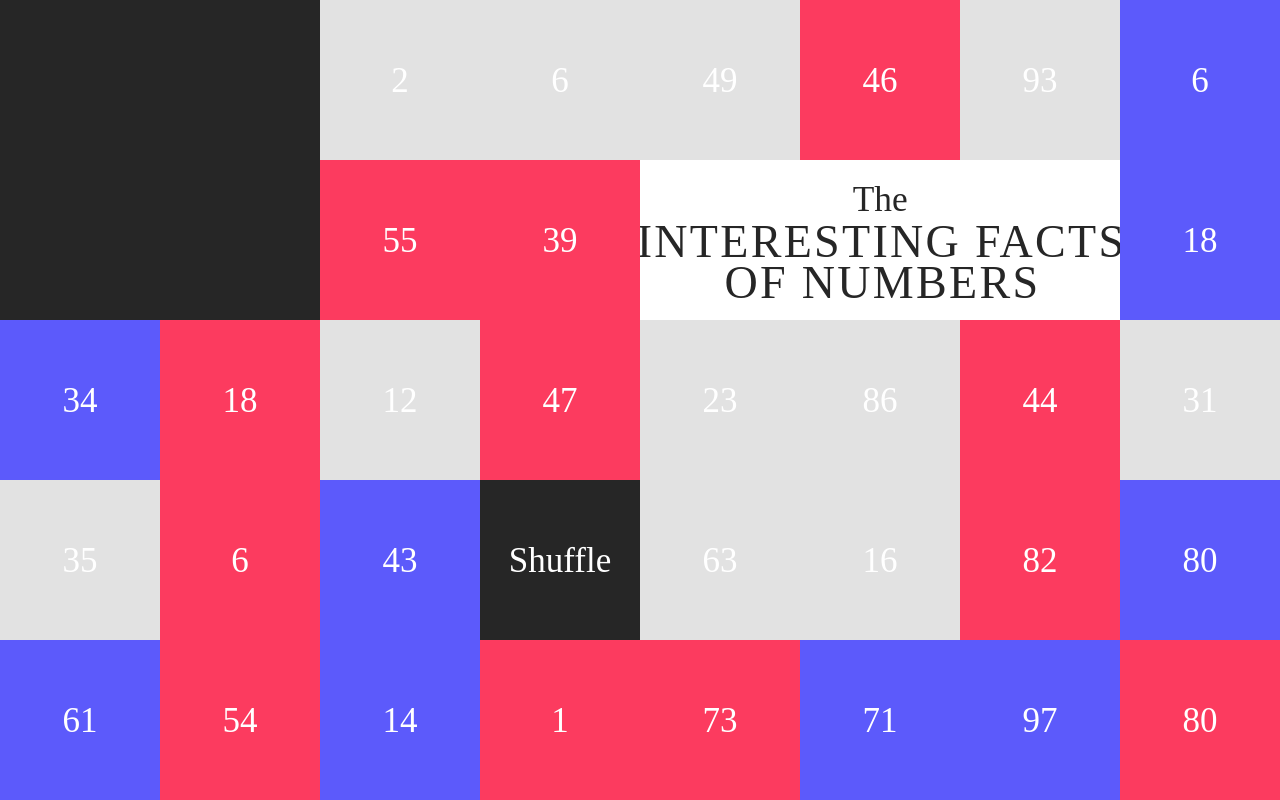
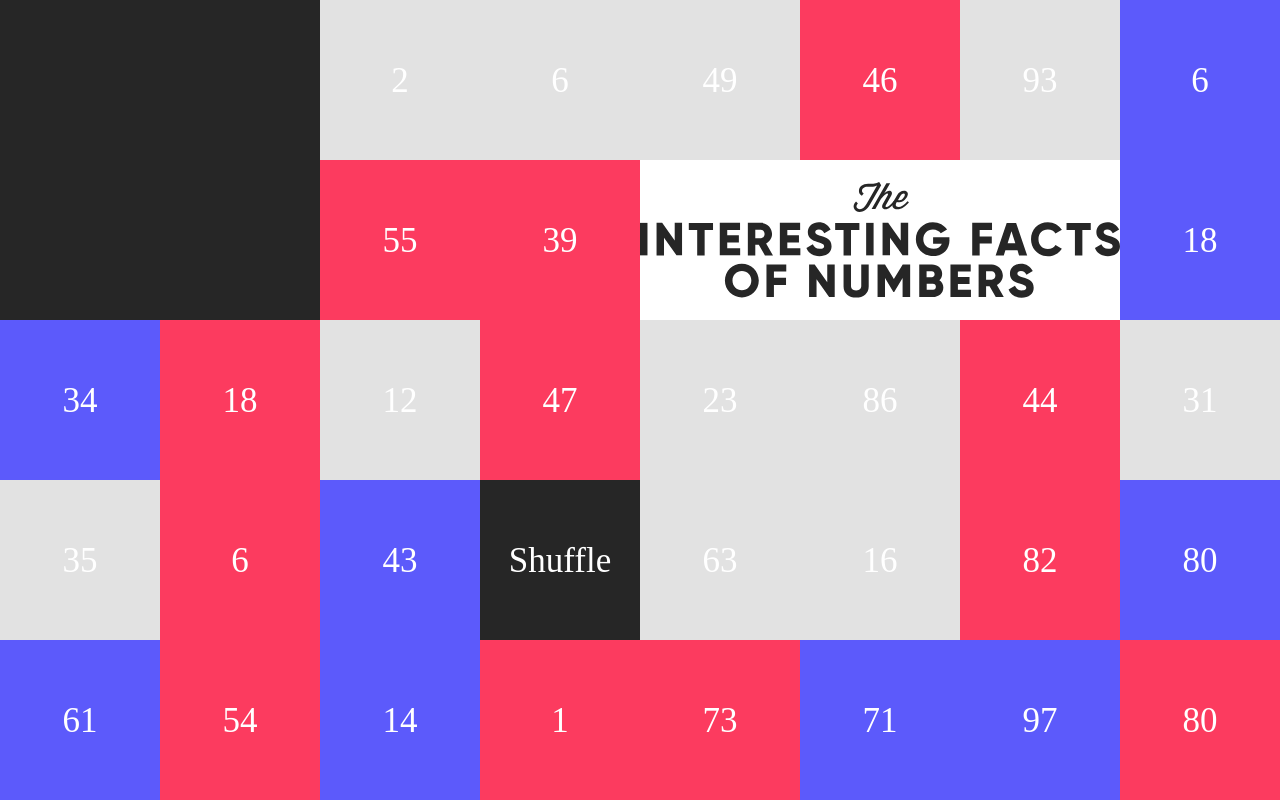
Before and after one commit to brizism/number_facts, a website: page public/index.html in a window 1280 px wide. Drawn offline with Linux system fonts and the light colour scheme; a web font is replaced by a local one.

Commit message:
update svg logo

```diff
--- a/public/index.html
+++ b/public/index.html
@@ -2,7 +2,7 @@
 <html lang="en">
 <head>
   <meta charset="UTF-8">
-  <meta name="viewport" content="width=device-width, initial-scale=1.0">
+  <meta name="viewport" content="width=device-width, initial-scale=1, maximum-scale=1">
   <meta http-equiv="X-UA-Compatible" content="ie=edge">
   <link rel="stylesheet" href="css/styles.css">
   <title>Numbers</title>
@@ -44,10 +44,62 @@
         <div class="action"></div>
       </div>
       <div class="grid__item white">
-        <svg x="0px" y="0px" viewBox="0 0 416.1 106.2" width="560">
-          <text transform="matrix(1 0 0 1 -2.9355 67.4746)"><tspan class="svg" x="0" y="0" fill="#262626" font-family="'Gilroy-ExtraBold'" font-size="39.9169" letter-spacing="2">INTERESTING FACTS</tspan><tspan class="svg" x="76.1" y="35.6" fill="#262626" font-family="'Gilroy-ExtraBold'" font-size="39.9169" letter-spacing="2">OF NUMBERS</tspan>
-          </text>
-          <text class="svg" transform="matrix(1 0 0 1 184.3755 27.4745)" fill="#262626" font-family="'Wisdom-Script'" font-size="30.6857">The</text>
+        <svg x="0px" y="0px" viewBox="0 0 412.2 100.2" width="560">
+        <g class="svg">
+          <path fill="#262626" d="M6.4,35.1v27.9H0V35.1H6.4z"/>
+          <path fill="#262626" d="M36.1,35.1v27.9h-4.8L20.6,47.9v15.2h-6.4V35.1H19l10.8,15.2V35.1H36.1z"/>
+          <path fill="#262626" d="M62.7,41.3h-7.2v21.8h-6.4V41.3h-7.2v-6.1h20.8V41.3z"/>
+          <path fill="#262626" d="M86,56.9v6.1H68.5V35.1h17.4v6.1h-11v4.6h10V52h-10v4.9H86z"/>
+          <path fill="#262626" d="M102,53.9h-3v9.2h-6.4V35.1h11.2c5.3,0,9.6,4.3,9.6,9.6c0,3.4-2.1,6.5-5.1,8.1l5.9,10.3h-6.9L102,53.9z
+            M99,48.3h4.8c1.8,0,3.2-1.6,3.2-3.6s-1.4-3.6-3.2-3.6H99V48.3z"/>
+          <path fill="#262626" d="M137.7,56.9v6.1h-17.6V35.1h17.4v6.1h-11v4.6h10V52h-10v4.9H137.7z"/>
+          <path fill="#262626" d="M142.9,56.7l5.5-3.2c1,2.3,2.7,3.9,5.9,3.9c3,0,3.8-1.2,3.8-2.3c0-1.7-1.6-2.4-5.8-3.6
+            c-4.2-1.2-8.2-3.2-8.2-8.5c0-5.4,4.6-8.5,9.4-8.5c4.6,0,8.2,2.2,10.2,6.3l-5.4,3.2c-1-2-2.3-3.2-4.8-3.2c-2,0-3,1-3,2.1
+            c0,1.3,0.7,2.2,5,3.5c4.2,1.3,9,2.8,9,8.7c0,5.4-4.3,8.6-10.4,8.6C148.2,63.6,144.5,60.8,142.9,56.7z"/>
+          <path fill="#262626" d="M188.4,41.3h-7.2v21.8h-6.4V41.3h-7.2v-6.1h20.8V41.3z"/>
+          <path fill="#262626" d="M200.6,35.1v27.9h-6.4V35.1H200.6z"/>
+          <path fill="#262626" d="M230.3,35.1v27.9h-4.8l-10.8-15.2v15.2h-6.4V35.1h4.8l10.8,15.2V35.1H230.3z"/>
+          <path fill="#262626" d="M265.8,49.9c0,8.5-5.9,13.7-13.8,13.7c-8.8,0-15.1-6.5-15.1-14.5c0-8.1,6.4-14.6,14.6-14.6
+            c5.3,0,9.9,2.6,12.2,6.4l-5.4,3.1c-1.2-1.8-3.7-3.3-6.8-3.3c-4.7,0-8.2,3.5-8.2,8.4c0,4.8,3.4,8.2,8.8,8.2c3.7,0,6.1-1.6,7.1-4.3
+            h-7.5v-5.6h14V49.9z"/>
+          <path fill="#262626" d="M291.7,41.3v5.4h10.4v6.1h-10.4v10.3h-6.4V35.1h17v6.1H291.7z"/>
+          <path fill="#262626" d="M324.2,58.7h-10.4l-1.4,4.4h-7l9.5-27.9h8.1l9.5,27.9h-7L324.2,58.7z M322.3,52.7l-3.3-10.3l-3.3,10.3
+            H322.3z"/>
+          <path fill="#262626" d="M335.8,49.1c0-8.2,6.1-14.5,14.5-14.5c5.1,0,9.5,2.5,12,6.5l-5.5,3.2c-1.2-2.2-3.6-3.4-6.5-3.4
+            c-5,0-8.1,3.3-8.1,8.3c0,5,3.2,8.3,8.1,8.3c2.8,0,5.3-1.3,6.5-3.4l5.5,3.2c-2.4,4-6.9,6.5-12,6.5C341.9,63.6,335.8,57.3,335.8,49.1
+            z"/>
+          <path fill="#262626" d="M387.1,41.3h-7.2v21.8h-6.4V41.3h-7.2v-6.1h20.8V41.3z"/>
+          <path fill="#262626" d="M390.7,56.7l5.5-3.2c1,2.3,2.7,3.9,5.9,3.9c3,0,3.8-1.2,3.8-2.3c0-1.7-1.6-2.4-5.8-3.6
+            c-4.2-1.2-8.2-3.2-8.2-8.5c0-5.4,4.6-8.5,9.4-8.5c4.6,0,8.2,2.2,10.2,6.3L406,44c-1-2-2.3-3.2-4.8-3.2c-2,0-3,1-3,2.1
+            c0,1.3,0.7,2.2,5,3.5c4.2,1.3,9,2.8,9,8.7c0,5.4-4.3,8.6-10.4,8.6C396,63.6,392.2,60.8,390.7,56.7z"/>
+          <path fill="#262626" d="M72.9,84.7c0-8.2,6.5-14.5,14.5-14.5S102,76.5,102,84.7c0,8.2-6.5,14.5-14.5,14.5S72.9,93,72.9,84.7z
+            M95.6,84.7c0-5-3.6-8.3-8.1-8.3s-8.1,3.3-8.1,8.3c0,5,3.6,8.3,8.1,8.3S95.6,89.7,95.6,84.7z"/>
+          <path fill="#262626" d="M115,76.9v5.4h10.4v6.1H115v10.3h-6.4V70.8h17v6.1H115z"/>
+          <path fill="#262626" d="M167.2,70.8v27.9h-4.8l-10.8-15.2v15.2h-6.4V70.8h4.8l10.8,15.2V70.8H167.2z"/>
+          <path fill="#262626" d="M174.8,89.7V70.8h6.4v18.4c0,2.1,1,3.9,4.4,3.9c3.4,0,4.4-1.8,4.4-3.9V70.8h6.4v18.9c0,6-4.6,9.6-10.8,9.6
+            C179.5,99.3,174.8,95.7,174.8,89.7z"/>
+          <path fill="#262626" d="M231.9,98.7h-6.4V82.5l-7.2,11.9h-0.7l-7.2-11.9v16.2H204V70.8h6.4l7.6,12.4l7.6-12.4h6.4V98.7z"/>
+          <path fill="#262626" d="M260.5,90.5c0,5-4,8.2-9,8.2h-11.7V70.8h10.9c4.9,0,8.8,3.2,8.8,8c0,2.3-0.9,4.2-2.4,5.5
+            C259.1,85.5,260.5,87.7,260.5,90.5z M246.1,76.7v5h4.5c1.4,0,2.4-1,2.4-2.5c0-1.4-1-2.5-2.4-2.5H246.1z M254.1,90
+            c0-1.6-1-2.7-2.6-2.7h-5.3v5.3h5.3C253,92.7,254.1,91.6,254.1,90z"/>
+          <path fill="#262626" d="M284.2,92.6v6.1h-17.6V70.8H284v6.1h-11v4.6h10v6.1h-10v5H284.2z"/>
+          <path fill="#262626" d="M300.2,89.5h-3v9.2h-6.4V70.8H302c5.3,0,9.6,4.3,9.6,9.6c0,3.4-2.1,6.5-5.1,8.1l5.9,10.3h-6.9L300.2,89.5z
+            M297.2,83.9h4.8c1.8,0,3.2-1.6,3.2-3.6c0-2-1.4-3.6-3.2-3.6h-4.8V83.9z"/>
+          <path fill="#262626" d="M316.5,92.4l5.5-3.2c1,2.3,2.7,3.9,5.9,3.9c3,0,3.8-1.2,3.8-2.3c0-1.7-1.6-2.4-5.8-3.6
+            c-4.2-1.2-8.2-3.2-8.2-8.5c0-5.4,4.6-8.5,9.4-8.5c4.6,0,8.2,2.2,10.2,6.3l-5.4,3.2c-1-2-2.3-3.2-4.8-3.2c-2,0-3,1-3,2.1
+            c0,1.3,0.7,2.2,5,3.5c4.2,1.3,9,2.8,9,8.7c0,5.4-4.3,8.6-10.4,8.6C321.8,99.3,318.1,96.5,316.5,92.4z"/>
+        </g>
+        <g class="svg">
+          <path fill="#262626" d="M187.1,18.5c-2.2,2.2-1.2,4.8,1.8,4.8c2.3,0,4.1-1.9,5.6-4.5l9.1-15.9c-1.4,0.8-3.2,1.2-4.9,1.2
+            c-0.8,0-2.8-0.1-3.5-0.1c-2.7,0-4.6,1.7-4.6,3.3c0,1,0.4,1.9,1.5,2.5l-1.6,2c-1.7-0.9-2.5-2.5-2.5-4.1c0-3.5,3.2-6.1,7.9-6.1
+            c0.7,0,2.5,0,3.2,0c3.4,0,6.3-1.6,6.3-1.6l1.7,2.8h0l-9.6,16.6c-2.7,4.7-5.7,6.4-8.8,6.4c-4.8,0-7.3-5.3-3.2-9L187.1,18.5z"/>
+          <path fill="#262626" d="M217.8,16.4c0.4,0.2,1,0.7,1.2,1.1c-2.6,3.1-5.7,5.9-8.3,5.9c-2.6,0-3.5-2.2-2.2-4.5l4.1-7.2
+            c1.4-2.4-0.8-3.2-5.7,3l-4.8,8.4h-3.2L211.6,1h3.2l-5.1,8.9c1.6-1.7,3.1-2.4,4.4-2.4c1.8,0,3.1,1.7,1.7,4.2l-4.6,8.1
+            c-0.7,1.3-0.3,1.7,0.4,1.7c1.4,0,3.7-2.1,6-4.8L217.8,16.4z"/>
+          <path fill="#262626" d="M220.6,17.1l-0.3,0.6c-1.5,2.6-0.3,3.8,1.7,3.8c2.2,0,5.2-2.1,7.5-4.8l0.2-0.2c0.4,0.2,1,0.7,1.2,1.1
+            c-2.6,3.1-6.2,5.9-9.9,5.9c-3.8,0-5.5-3.1-3.5-6.5l3.3-5.7c1.4-2.3,3.4-3.7,6-3.7c2.6,0,4.3,2.2,2.5,5.2l-0.5,0.8
+            C226.6,17.5,222.7,17.9,220.6,17.1z M221.6,15.5c1.2,0.4,3.3,0.5,4.8-2.1l0.5-0.8c1.9-3.3-1.4-3.8-3.2-0.7L221.6,15.5z"/>
+        </g>
         </svg>
       </div>
       <div class="grid__item number purple">
@@ -98,7 +150,7 @@
         <div class="overlay-color"></div>
         <div class="action"></div>
       </div>
-      <div id="shuffle" class="grid__item black">Shuffle</div>
+      <div id="shuffle" class="grid__item number black">Shuffle</div>
       <div class="grid__item number grey">
         <div class="overlay-color"></div>
         <div class="action"></div>
```
